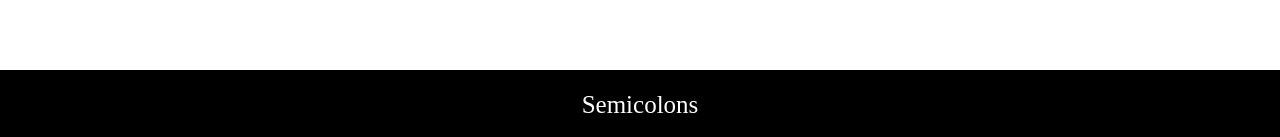
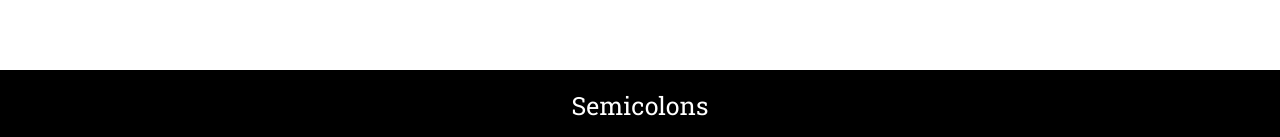
Before and after one commit to Py-geeks/RCT-CLK, a React (Create React App) app: page / in a window 1280 px wide. Shown: the part 660-797 px from the top of the page. Built offline with nearby package versions, Linux system fonts and the light colour scheme.

Commit message:
changed footer font

```diff
--- a/public/index.html
+++ b/public/index.html
@@ -4,6 +4,9 @@
     <meta charset="utf-8" />
     <link rel="icon" href="%PUBLIC_URL%/favicon.ico" />
     <link rel="stylesheet" href="./style.css">
+    <link rel="preconnect" href="https://fonts.googleapis.com">
+    <link rel="preconnect" href="https://fonts.gstatic.com" crossorigin>
+    <link href="https://fonts.googleapis.com/css2?family=Roboto+Slab&display=swap" rel="stylesheet">
     <meta name="viewport" content="width=device-width, initial-scale=1" />
     <meta name="theme-color" content="#000000" />
     <meta
--- a/public/style.css
+++ b/public/style.css
@@ -18,4 +18,5 @@
     right: 0;
     height: 50px;
     font-size: 25px;
+    font-family: 'Roboto Slab', serif;
 }
```
